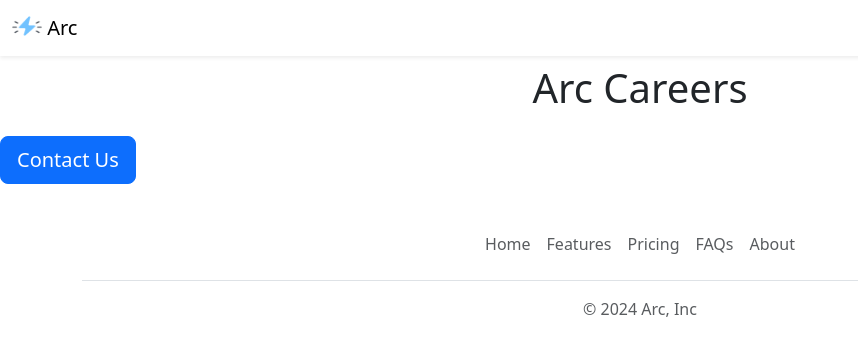
After one commit to ArcMagical/arc-website, a Flask app: page /application in a window 1280 px wide. The commit adds this page. Shown: the top 356 px of the page, without its empty margins (0-858 px from the left). Run offline with Flask 3, Linux system fonts and the light colour scheme.

Commit message:
added minor changes and application page

```diff
--- a/app.py
+++ b/app.py
@@ -29,10 +29,15 @@
   },
 ]
 
-@app.route('/')
+@app.route('/home')
 def hello_arc():
   return render_template('home.html',
                          jobs=JOBS,
+                         company_name='Arc')
+
+@app.route('/application')
+def application():
+  return render_template('application.html',
                          company_name='Arc')
 
 @app.route('/api/jobs')
--- /dev/null
+++ b/templates/application.html
@@ -0,0 +1,20 @@
+<!DOCTYPE html>
+<html>
+  <head>
+    <title>Arc Careers</title>
+    <meta charset="utf-8">
+    <meta name="viewport" content="width=device-width, initial-scale=1">
+    <link href="https://cdn.jsdelivr.net/npm/bootstrap@5.3.3/dist/css/bootstrap.min.css" rel="stylesheet" integrity="sha384-QWTKZyjpPEjISv5WaRU9OFeRpok6YctnYmDr5pNlyT2bRjXh0JMhjY6hW+ALEwIH" crossorigin="anonymous">
+  </head>
+  <body>
+    {% include 'nav.html' %}
+    <div id="container">
+    <h1 class="text-center mt-2 mb-4">{{company_name}} Careers</h1>
+       <div class="row" style="margin-bottom:16px">
+        <div class="col-md-6">
+        <a class="btn btn-primary btn-lg" a href="mailto:parshenkovdm@gmail.com?subject=Questions%20about%20Open%20Positions&body=My%20name%3A%20%3Cyour%20name%20here%3E%0D%0A%0D%0AMy%20questions%3A%20%3Center%20question%20here%3E%0D%0A">Contact Us</a>
+      </div>
+    </div>
+    {% include 'footer.html' %}
+  </body>
+</html>
--- a/templates/home.html
+++ b/templates/home.html
@@ -21,16 +21,16 @@
     <h1 class="text-center mt-2 mb-4">{{company_name}} Careers</h1>
        <div class="row" style="margin-bottom:16px">
         <div class="col-md-6">
-        <p class="lead">
+        <p class="lead" style="margin-left: 16px">
          Arc is a product IT company (fictional). The site was created as a learning
          project. I have written some text here to fill the space: Lorem ipsum dolor sit amet consectetur adipisicing elit. Nam delectus eaque cum. Consequatur sunt, non suscipit voluptate eaque voluptates iusto esse. Sint voluptates facilis veniam ipsa quam deleniti minima fugit.
         </p>
          <div class="d-none d-md-block col-md-6">
-         <img src="/static/people.jpg" style="height:320px;border-radius:4px;">
+         <img src="/static/people.jpg" style="height:320px;border-radius:4px;margin-left: 16px">
         </div>
     </div>
         <h2 class="text-center">Open Positions</h2>
-        <div>
+        <div style="margin-left: 16px">
           {% for job in jobs %}
            {% include 'jobitem.html' %}
           {% endfor %}
--- a/templates/jobitem.html
+++ b/templates/jobitem.html
@@ -14,7 +14,7 @@
   {% endif %}
   </div>
   <div class="col-2">
-    <a type="button" class="btn btn-outline-primary">Apply</a>
+    <a type="button" class="btn btn-outline-primary" target="_blank" href="/application">Apply</a>
   </div>
 
 </div>
```
